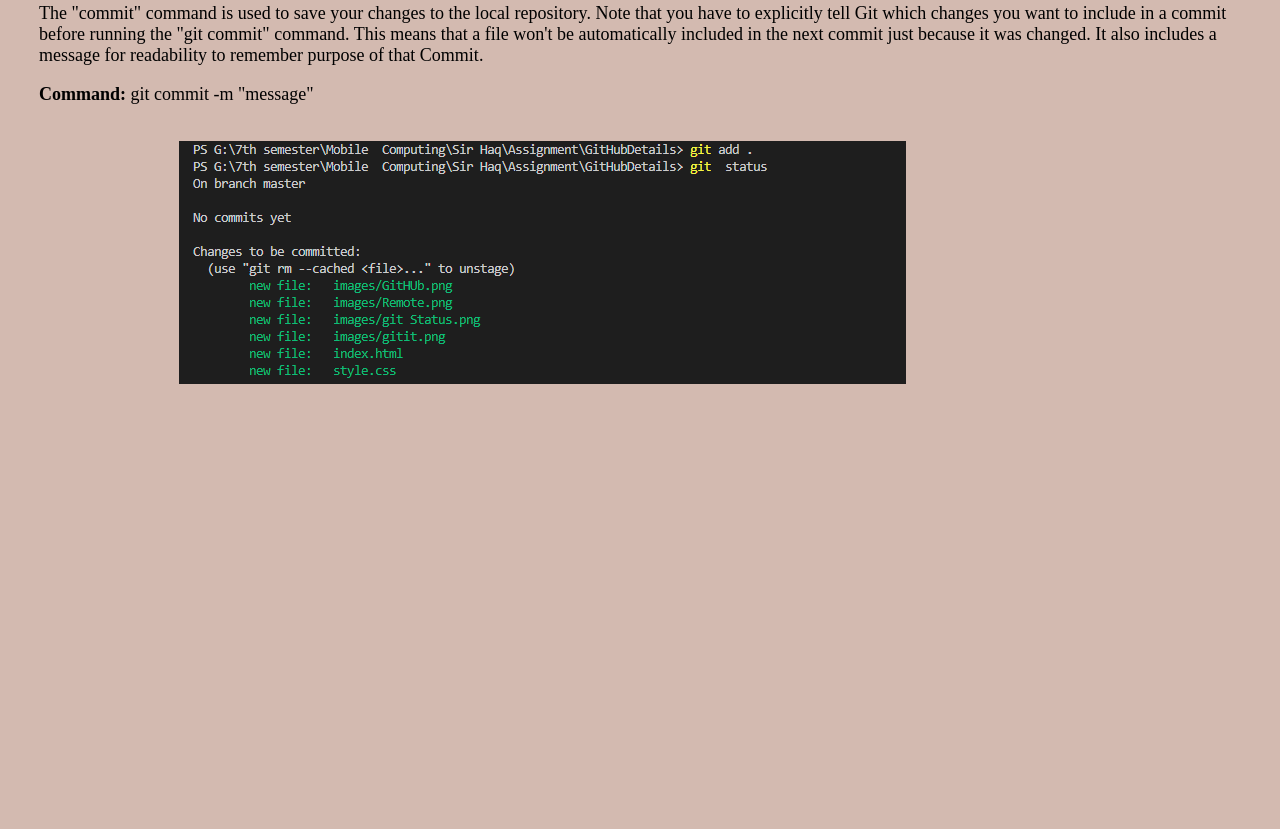
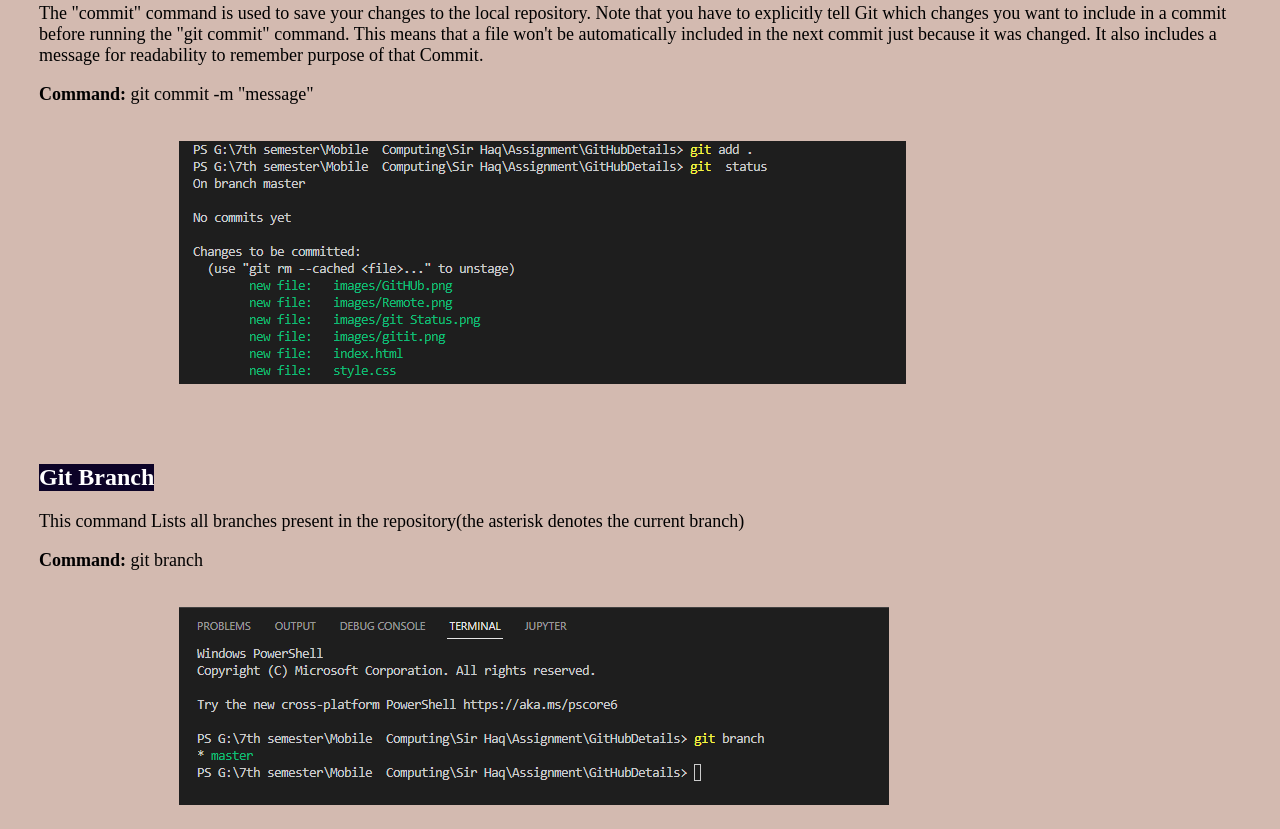
Before and after one commit to SabaInam7/Assignment1, a plain HTML site: page index.html in a window 1280 px wide. Shown: the part 2254-3083 px from the top of the page. Before the commit the page ends 2717 px from the top, so only its background shows below. Drawn offline with Linux system fonts and the light colour scheme.

Commit message:
2nd Commit

```diff
--- a/index.html
+++ b/index.html
@@ -184,5 +184,26 @@
 
     <br />
     <br />
+    <!-- ------------------------------------------------Git Branch----------------------------------------------- -->
+
+    <div style="margin: 20px">
+      <h2
+        style="
+          background-color: rgb(12, 3, 39);
+          color: white;
+          width: max-content;
+        "
+      >
+        Git Branch
+      </h2>
+      <p style="font-size: 18px">
+        This command Lists all branches present in the repository(the asterisk
+        denotes the current branch)
+      </p>
+      <p><span style="font-weight: bold">Command:</span> git branch</p>
+      <br />
+
+      <img src="./images/git branch.png" alt="gitit" class="image" />
+    </div>
   </body>
 </html>
```
